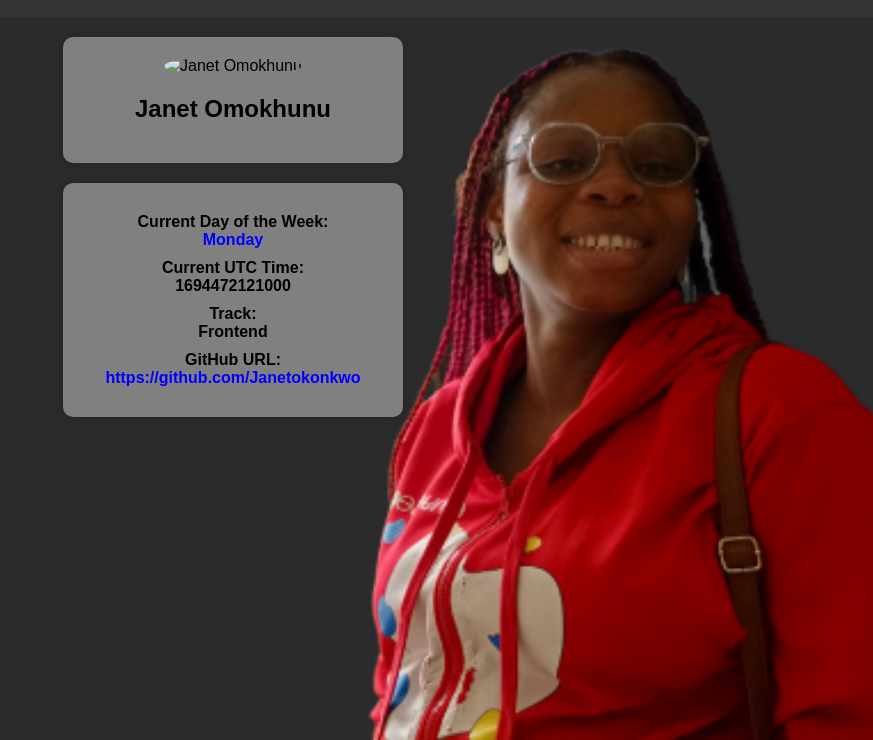
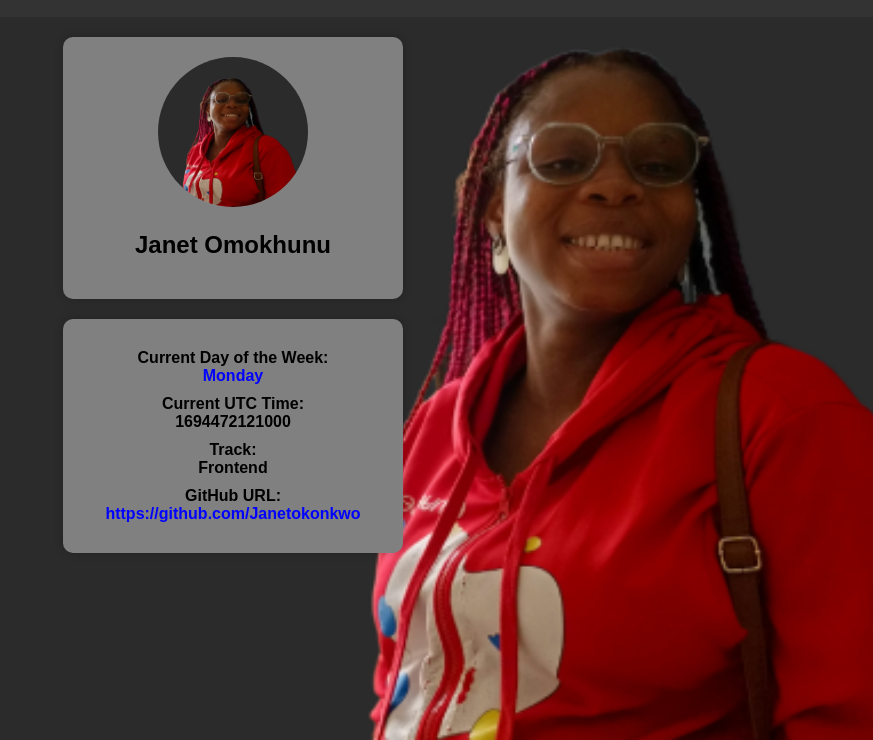
Before and after one commit to Janetokonkwo/janetportfolio.github.io, a plain HTML site: page index.html in a window 1280 px wide. Shown: the part 60-800 px from the top of the page, without its empty margins (407-1280 px from the left). Drawn offline with Linux system fonts and the light colour scheme.

Commit message:
Update index.html

```diff
--- a/index.html
+++ b/index.html
@@ -11,7 +11,7 @@
         <h1>My Portfolio</h1>
     </header>
     <section class="profile">
-        <img src="images/slackDisplayImag.png" alt="Janet Omokhunu" data-testid="slackDisplayImage">
+        <img src="images/slackDisplayImage..png" alt="Janet Omokhunu" data-testid="slackDisplayImage">
         <h2 data-testid="slackUserName"> Janet Omokhunu</h2>
     </section>
     <section class="details">
```
